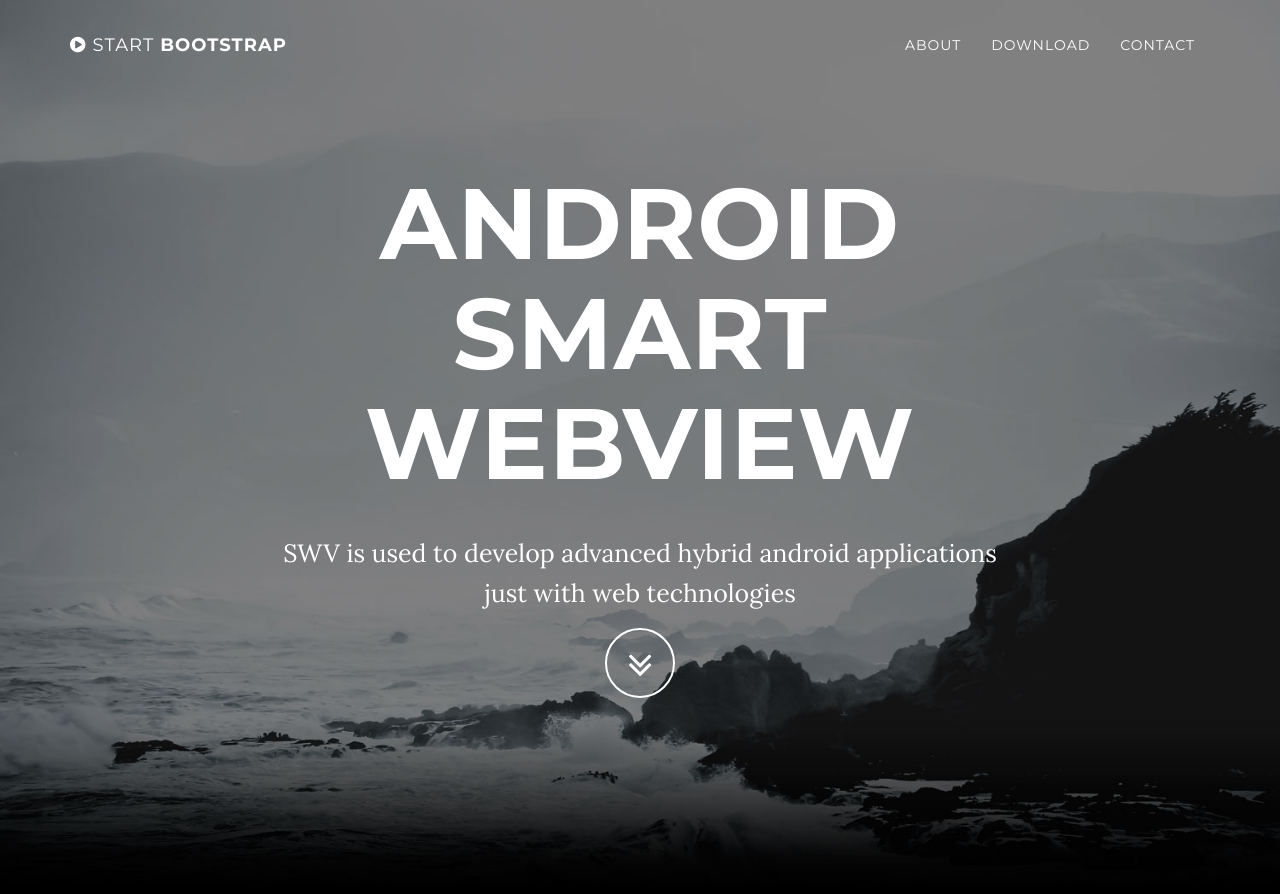
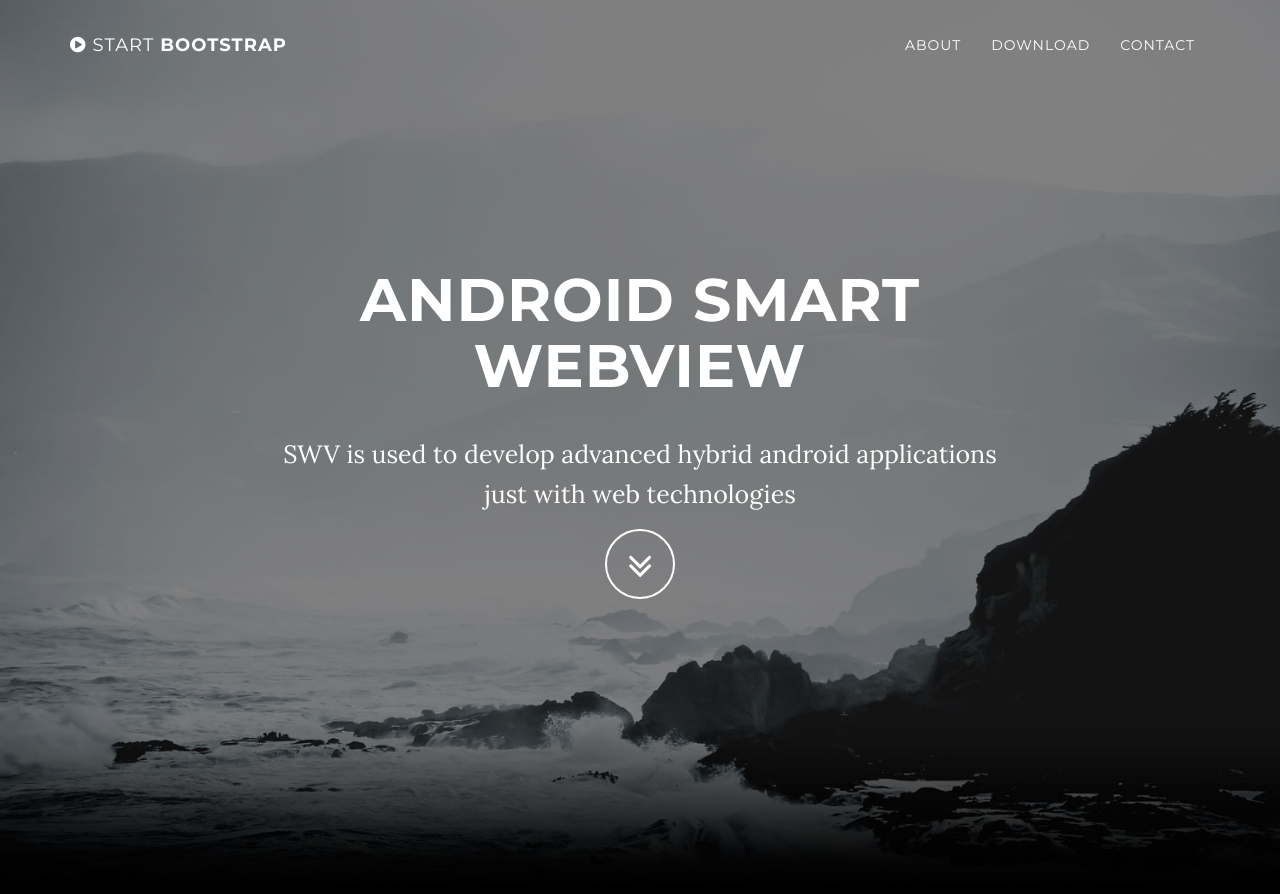
Before and after one commit to mgks/Android-SmartWebView, a Jekyll site: the page built from docs/index.html, in a window 1280 px wide and 900 px high. Shown: the top 894 px of the window. Built offline with Jekyll 4.4.1, drawn with Linux system fonts in a browser that asks for light colours.

Commit message:
Updated stylesheet

```diff
--- a/docs/_includes/css/grayscale.css
+++ b/docs/_includes/css/grayscale.css
@@ -166,7 +166,7 @@ a:focus {
     }
 
     .intro .intro-body .brand-heading {
-        font-size: 100px;
+        font-size: 60px;
     }
 
     .intro .intro-body .intro-text {
```
